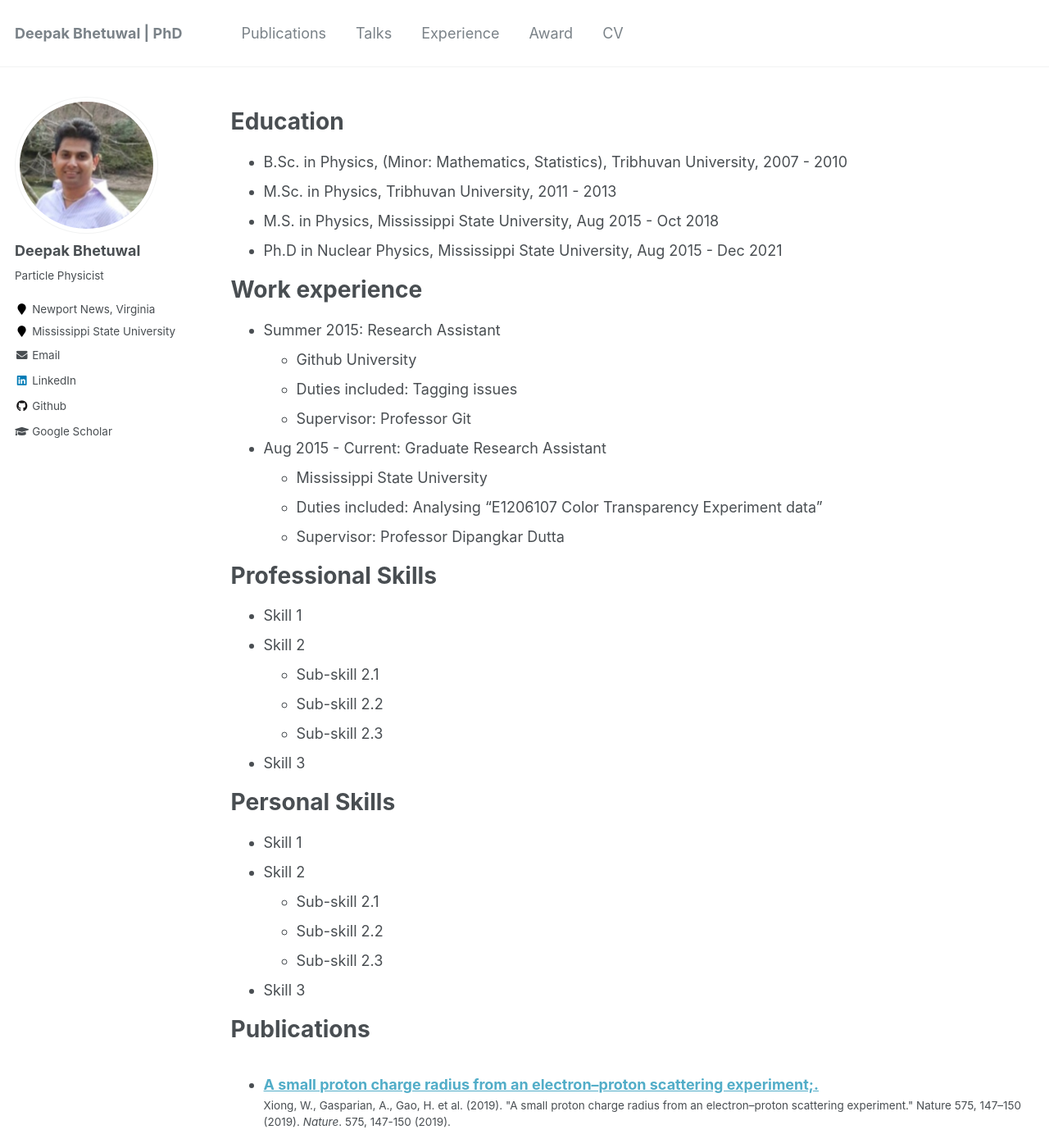
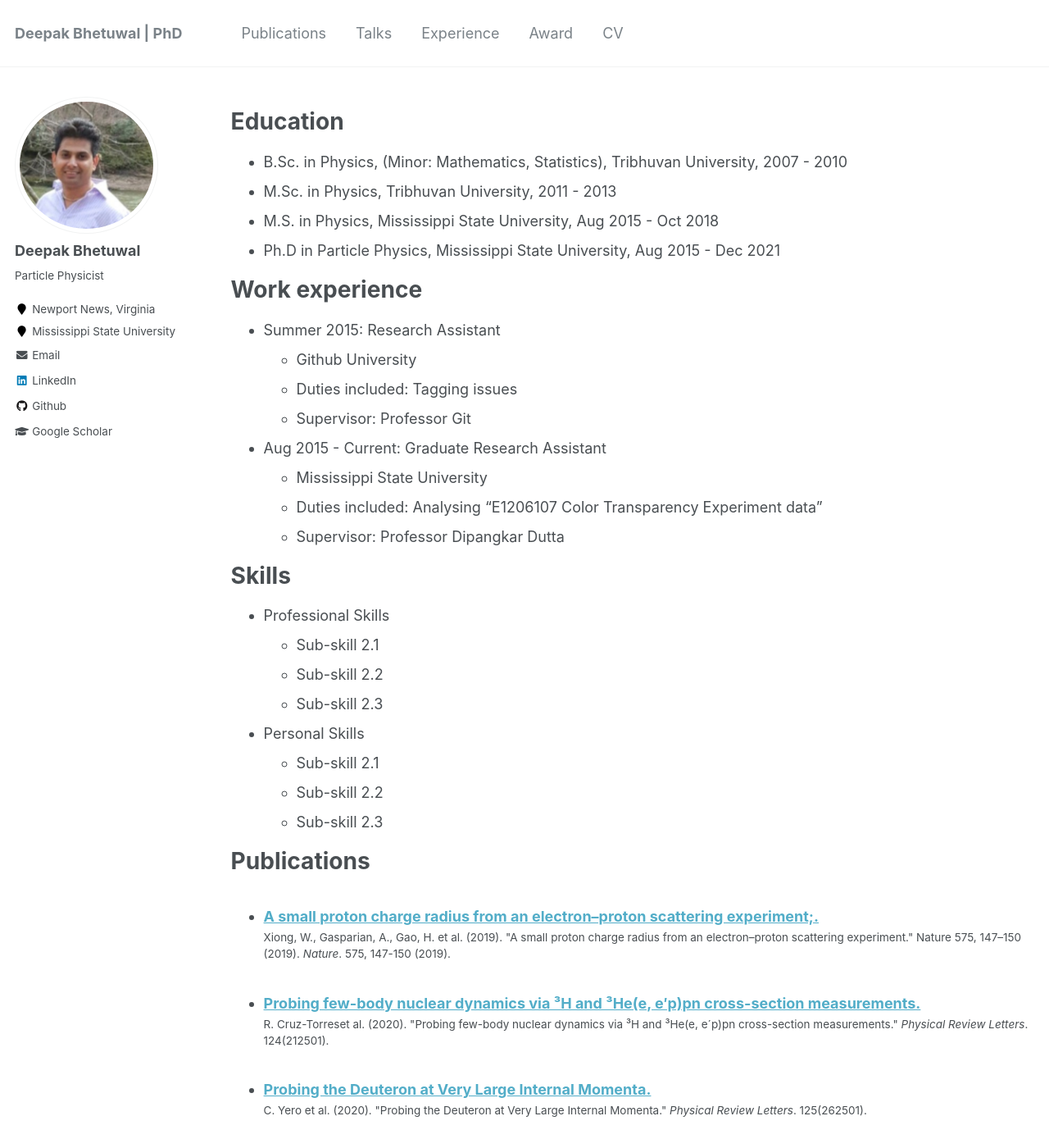
Before and after one commit to dkb208/dkb208.github.io, a Jekyll site: the page built from _pages/cv.md, in a window 1280 px wide and 1400 px high. Shown: the whole window at 82% size. Built offline with Jekyll 4.4.1, drawn with Linux system fonts in a browser that asks for light colours; some of the changed text lies outside the part shown.

Commit message:
Update cv.md

```diff
--- a/_pages/cv.md
+++ b/_pages/cv.md
@@ -14,7 +14,7 @@ Education
 * B.Sc. in Physics, (Minor: Mathematics, Statistics), Tribhuvan University, 2007 - 2010
 * M.Sc. in Physics, Tribhuvan University, 2011 - 2013
 * M.S. in Physics, Mississippi State University, Aug 2015 - Oct 2018
-* Ph.D in Nuclear Physics, Mississippi State University, Aug 2015 - Dec 2021
+* Ph.D in Particle Physics, Mississippi State University, Aug 2015 - Dec 2021
 
 Work experience
 ======
@@ -28,26 +28,25 @@ Work experience
   * Duties included: Analysing "E1206107 Color Transparency Experiment data"
   * Supervisor: Professor Dipangkar Dutta
 
-Professional Skills
+Skills
 ======
-* Skill 1
-* Skill 2
+* Professional Skills
   * Sub-skill 2.1
   * Sub-skill 2.2
   * Sub-skill 2.3
-* Skill 3
 
-Personal Skills
-======
-* Skill 1
-* Skill 2
+* Personal Skills
   * Sub-skill 2.1
   * Sub-skill 2.2
   * Sub-skill 2.3
-* Skill 3
 
 Publications
 ======
+{% if author.googlescholar %}
+ For the complete list of all the peer-reviewed journal papers and conference proceedings, please refer to:
+ <u><a href="{{author.googlescholar}}">my Google Scholar profile</a>.</u>
+{% endif %}
+
   <ul>{% for post in site.publications %}
     {% include archive-single-cv.html %}
   {% endfor %}</ul>
```
Also changed, not shown: other parts of _pages/cv.md (+11 -1 lines).
